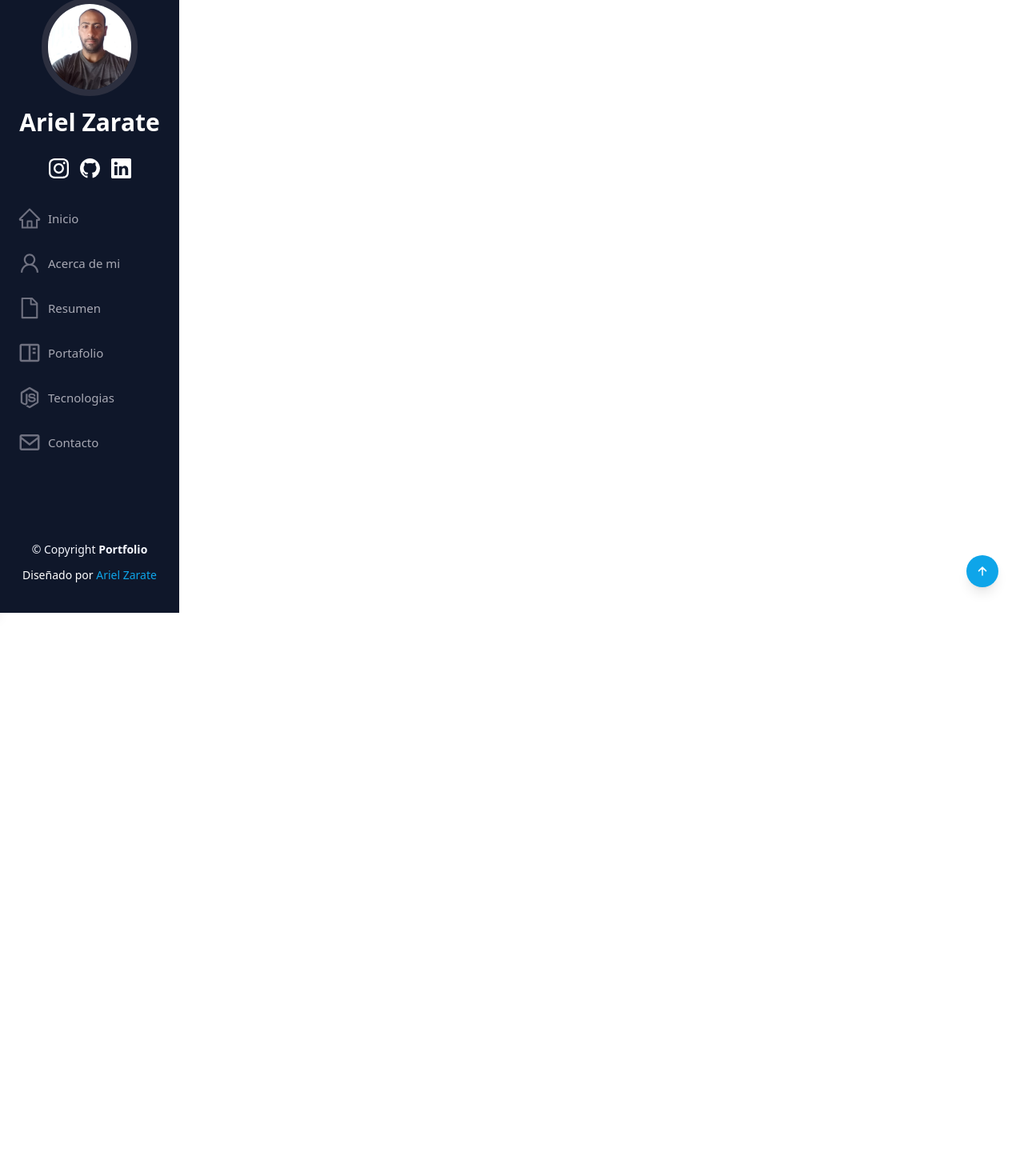
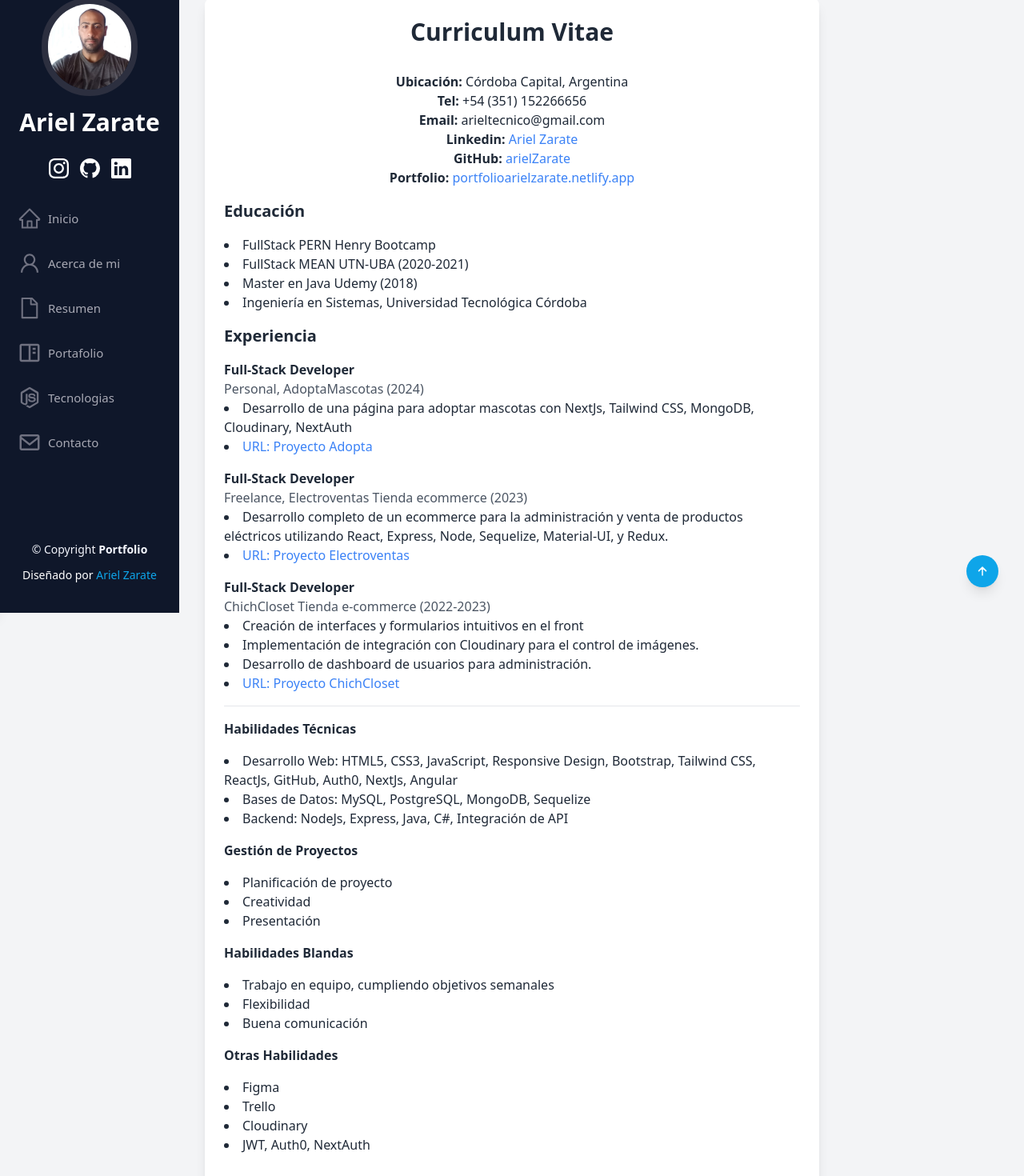
Before and after one commit to arielZarate/portfolio, a React (Vite) app: page /curriculum in a window 1280 px wide. Shown: the part 34-1504 px from the top of the page at 80% size. Before the commit the page ends 800 px from the top, so only its background shows below. Built offline with nearby package versions, Linux system fonts and the light colour scheme.

Commit message:
add cv online

```diff
--- a/src/App.jsx
+++ b/src/App.jsx
@@ -5,9 +5,10 @@ import Portfolio from "./components/Portfolio/Portfolio";
 import DetailChicCloset from "./components/Portfolio/Details/DetailChicCloset";
 import DetailGames from "./components/Portfolio/Details/DetailGames";
 import Contact from "./components/Contact/Contact";
-
+import Curriculum from "./components/Curriculum/Curriculum";
 //===============RECT ROUTER DOM=================================
 import { Routes, Route } from "react-router-dom";
+
 function App() {
   return (
     <div className="App.css">
@@ -19,6 +20,7 @@ function App() {
         <Route path="/contact" element={<Contact />} />
         <Route path="/detailChic" element={<DetailChicCloset />} />
         <Route path="/detailGames" element={<DetailGames />} />
+        <Route path="/curriculum" element={<Curriculum />} />
       </Routes>
     </div>
   );
--- a/src/components/About/Abouts.jsx
+++ b/src/components/About/Abouts.jsx
@@ -5,6 +5,7 @@ import styled from "styled-components";
 //=========================
 
 import perfil from "../../assets/ariel.jpg";
+import { Link } from "react-router-dom";
 
 export default function Abouts() {
   return (
@@ -118,20 +119,17 @@ export default function Abouts() {
                 <a
                   href="https://www.dropbox.com/scl/fi/a6xksri23unj53yw7490v/fullstack_ArielZarate.pdf?rlkey=w1pmbhxsdwlpf8bewou2rchjt&st=5ax00ao8&dl=1"
                   download
-                  className="flex items-center justify-center w-40 h-12 bg-blue-600 text-white rounded-md hover:bg-blue-700 mt-5 ml-1 hover:transition-all duration-300"
+                  className="flex items-center justify-center w-40 h-12 bg-red-500 text-white rounded-md hover:bg-blue-700 mt-5 ml-1 hover:transition-all duration-300"
                 >
                   <FaDownload className="text-white text-sm" />
                   <span className="ml-1">Descargar CV pdf</span>
                 </a>
 
-                <a
-                  href="https://www.dropbox.com/scl/fi/huhn4a64yzgpmeo9xb2rs/fullstack_ArielZarate.docx?rlkey=c5kv00ms9djnqt4s6bbl13s8k&st=w4tvltgt&dl=1"
-                  download
-                  className="flex items-center justify-center w-40 h-12 bg-red-600 text-white rounded-md hover:bg-red-700 mt-5 ml-5 hover:transition-all duration-300 "
-                >
-                  <FaDownload className="text-white text-sm " />
-                  <span className="ml-1 ">Descargar CV docx</span>
-                </a>
+                <Link to={"/curriculum"}>
+                  <a className="flex items-center justify-center w-40 h-12 p-1 border border-slate-300   rounded-md hover:border-2 hover:border-slate-500    mt-5 ml-5 hover:transition-all duration-300 shadow-md ">
+                    <span className="ml-1 ">Ver CV online</span>
+                  </a>
+                </Link>
               </div>
             </div>
           </div>
--- /dev/null
+++ b/src/components/Curriculum/Curriculum.jsx
@@ -0,0 +1,172 @@
+//componente react
+import { useNavigate, Link } from "react-router-dom";
+const Curriculum = () => {
+  const navigate = useNavigate();
+  return (
+    <>
+      <div className="bg-gray-100 p-8">
+        <div className="max-w-3xl mx-auto bg-white p-6 shadow-lg rounded-lg">
+          <h1 className="text-3xl font-bold text-center mb-8">
+            Curriculum Vitae
+          </h1>
+          <div className="text-center mb-4">
+            <p>
+              <strong>Ubicación:</strong> Córdoba Capital, Argentina
+            </p>
+            <p>
+              <strong>Tel:</strong> +54 (351) 152266656
+            </p>
+            <p>
+              <strong>Email:</strong> arieltecnico@gmail.com
+            </p>
+            <p>
+              <strong>Linkedin:</strong>{" "}
+              <a
+                href="https://www.linkedin.com/in/ariel-zarate/"
+                className="text-blue-500"
+              >
+                Ariel Zarate
+              </a>
+            </p>
+            <p>
+              <strong>GitHub:</strong>{" "}
+              <a
+                href="https://github.com/arielZarate"
+                className="text-blue-500"
+              >
+                arielZarate
+              </a>
+            </p>
+            <p>
+              <strong>Portfolio:</strong>{" "}
+              <a
+                href="https://portfolioarielzarate.netlify.app/"
+                className="text-blue-500"
+              >
+                portfolioarielzarate.netlify.app
+              </a>
+            </p>
+          </div>
+
+          <h2 className="text-xl font-semibold mb-4">Educación</h2>
+          <ul className="list-disc list-inside mb-4">
+            <li>FullStack PERN Henry Bootcamp</li>
+            <li>FullStack MEAN UTN-UBA (2020-2021)</li>
+            <li>Master en Java Udemy (2018)</li>
+            <li>Ingeniería en Sistemas, Universidad Tecnológica Córdoba</li>
+          </ul>
+
+          <h2 className="text-xl font-semibold mb-4">Experiencia</h2>
+          <div className="mb-4">
+            <h3 className="text-md font-bold">Full-Stack Developer</h3>
+            <p className="text-gray-600">Personal, AdoptaMascotas (2024)</p>
+            <ul className="list-disc list-inside">
+              <li>
+                Desarrollo de una página para adoptar mascotas con NextJs,
+                Tailwind CSS, MongoDB, Cloudinary, NextAuth
+              </li>
+              <li>
+                <a href="https://adopta.vercel.app/" className="text-blue-500">
+                  URL: Proyecto Adopta
+                </a>
+              </li>
+            </ul>
+          </div>
+
+          <div className="mb-4">
+            <h3 className="text-md font-bold">Full-Stack Developer</h3>
+            <p className="text-gray-600">
+              Freelance, Electroventas Tienda ecommerce (2023)
+            </p>
+            <ul className="list-disc list-inside">
+              <li>
+                Desarrollo completo de un ecommerce para la administración y
+                venta de productos eléctricos utilizando React, Express, Node,
+                Sequelize, Material-UI, y Redux.
+              </li>
+              <li>
+                <a
+                  href="https://github.com/arielZarate/Electroventas"
+                  className="text-blue-500"
+                >
+                  URL: Proyecto Electroventas
+                </a>
+              </li>
+            </ul>
+          </div>
+
+          <div className="mb-4">
+            <h3 className="text-md font-bold">Full-Stack Developer</h3>
+            <p className="text-gray-600">
+              ChichCloset Tienda e-commerce (2022-2023)
+            </p>
+            <ul className="list-disc list-inside">
+              <li>
+                Creación de interfaces y formularios intuitivos en el front
+              </li>
+              <li>
+                Implementación de integración con Cloudinary para el control de
+                imágenes.
+              </li>
+              <li>Desarrollo de dashboard de usuarios para administración.</li>
+              <li>
+                <a
+                  href="https://github.com/rdtaipe/Henry-PF"
+                  className="text-blue-500"
+                >
+                  URL: Proyecto ChichCloset
+                </a>
+              </li>
+            </ul>
+          </div>
+
+          <hr className="text-slate-400 my-4 " />
+
+          <h2 className="text-md font-semibold mb-4">Habilidades Técnicas</h2>
+          <ul className="list-disc list-inside mb-4">
+            <li>
+              Desarrollo Web: HTML5, CSS3, JavaScript, Responsive Design,
+              Bootstrap, Tailwind CSS, ReactJs, GitHub, Auth0, NextJs, Angular
+            </li>
+            <li>Bases de Datos: MySQL, PostgreSQL, MongoDB, Sequelize</li>
+            <li>Backend: NodeJs, Express, Java, C#, Integración de API</li>
+          </ul>
+
+          <h2 className="text-md font-semibold mb-4">Gestión de Proyectos</h2>
+          <ul className="list-disc list-inside mb-4">
+            <li>Planificación de proyecto</li>
+            <li>Creatividad</li>
+            <li>Presentación</li>
+          </ul>
+
+          <h2 className="text-md font-semibold mb-4">Habilidades Blandas</h2>
+          <ul className="list-disc list-inside mb-4">
+            <li>Trabajo en equipo, cumpliendo objetivos semanales</li>
+            <li>Flexibilidad</li>
+            <li>Buena comunicación</li>
+          </ul>
+
+          <h2 className="text-md  font-semibold mb-4">Otras Habilidades</h2>
+          <ul className="list-disc list-inside mb-4">
+            <li>Figma</li>
+            <li>Trello</li>
+            <li>Cloudinary</li>
+            <li>JWT, Auth0, NextAuth</li>
+          </ul>
+
+          {/* Botón Volver */}
+          <div className="text-center mt-8">
+            <button
+              onClick={() => navigate(-1)}
+              className="bg-blue-500 text-white py-1 px-2 rounded hover:bg-blue-700 transition-colors"
+            >
+              Volver
+            </button>
+          </div>
+        </div>
+      </div>
+    </>
+  );
+};
+
+export default Curriculum;
```
